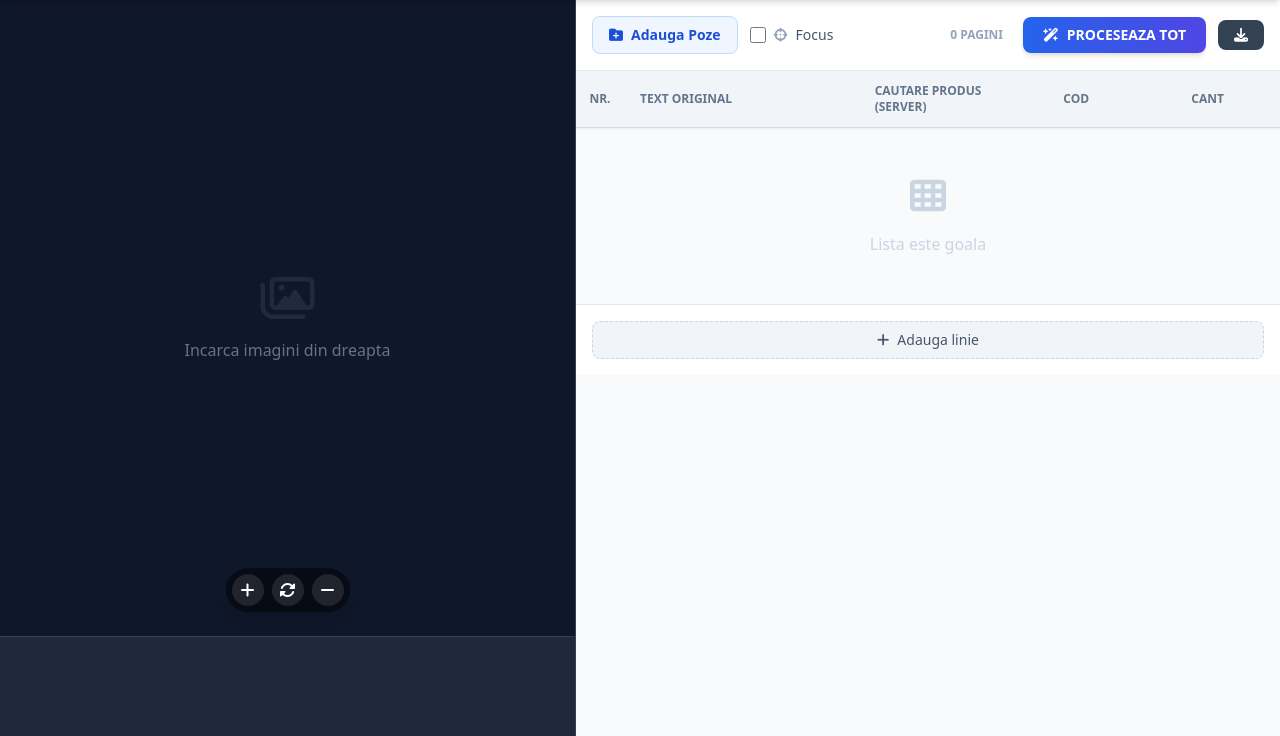
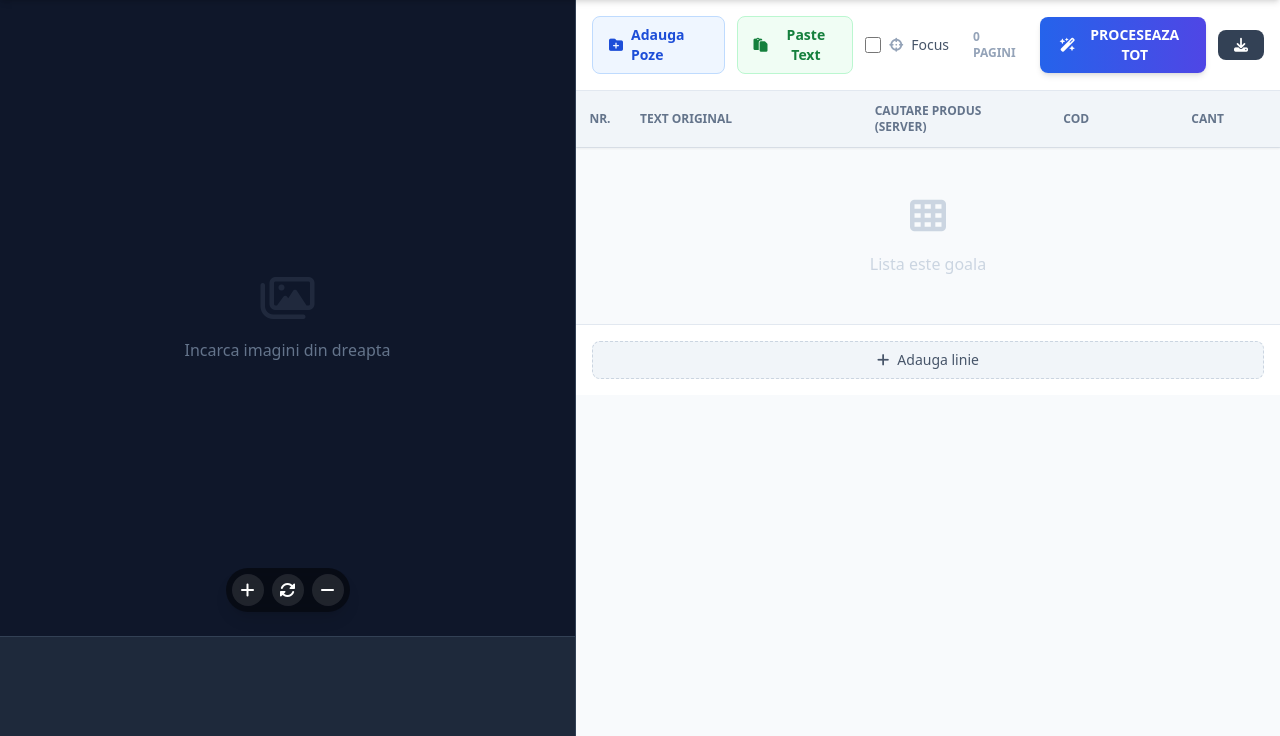
Before and after one commit to nicolaecozaciuc-commits/nexus-pro, a Flask app: page / in a window 1280 px wide. Shown: the part 64-800 px from the top of the page. Run offline with Flask 3, Linux system fonts and the light colour scheme; lists and menus that the app fills with data are empty; some libraries are stand-ins or nearby versions.

Commit message:
Update index.html

```diff
--- a/templates/index.html
+++ b/templates/index.html
@@ -112,6 +112,10 @@
                     <input type="file" id="imgInput" multiple accept="image/*" class="hidden">
                 </label>
 
+                <button onclick="openPasteModal()" class="bg-green-50 hover:bg-green-100 text-green-700 px-4 py-2 rounded-lg border border-green-200 flex items-center gap-2 font-semibold transition text-sm">
+                    <i class="fa-solid fa-paste"></i> Paste Text
+                </button>
+
                 <label class="flex items-center gap-2 text-sm text-slate-600 cursor-pointer select-none">
                     <input type="checkbox" id="focusMode" class="w-4 h-4 rounded border-slate-300 text-blue-600 focus:ring-blue-500">
                     <i class="fa-solid fa-crosshairs text-slate-400"></i>
@@ -163,12 +167,112 @@
         </div>
     </div>
 
+    <!-- MODAL PASTE TEXT -->
+    <div id="pasteModal" class="fixed inset-0 bg-black/50 hidden z-50 flex items-center justify-center">
+        <div class="bg-white rounded-xl shadow-2xl w-full max-w-2xl max-h-[80vh] flex flex-col">
+            <div class="p-4 border-b border-slate-200 flex items-center justify-between">
+                <h3 class="font-bold text-lg text-slate-800"><i class="fa-solid fa-paste mr-2 text-green-600"></i>Paste Lista Produse</h3>
+                <button onclick="closePasteModal()" class="text-slate-400 hover:text-slate-600 text-xl">&times;</button>
+            </div>
+            <div class="p-4 flex-1 overflow-auto">
+                <p class="text-sm text-slate-500 mb-3">Lipeste lista de produse (format: <code class="bg-slate-100 px-1 rounded">Produs cantitate buc</code>)</p>
+                <textarea id="pasteTextArea" class="w-full h-64 border border-slate-300 rounded-lg p-3 text-sm font-mono focus:outline-none focus:ring-2 focus:ring-blue-500" placeholder="1) Centrala peleti 28-30kw
+2) Puffer 500l 2 serpentine termo+
+3) Robinet cu olandez 1&quot; 6 buc
+..."></textarea>
+            </div>
+            <div class="p-4 border-t border-slate-200 flex justify-end gap-3">
+                <button onclick="closePasteModal()" class="px-4 py-2 text-slate-600 hover:bg-slate-100 rounded-lg transition">Anuleaza</button>
+                <button onclick="processPastedText()" class="px-6 py-2 bg-green-600 hover:bg-green-700 text-white rounded-lg font-semibold transition">
+                    <i class="fa-solid fa-check mr-2"></i>Proceseaza
+                </button>
+            </div>
+        </div>
+    </div>
+
     <script>
         // --- STATE ---
         let IMAGES = [];
         let activeIdx = -1;
         let scale = 1, pX = 0, pY = 0, isDragging = false, sX, sY;
         const imgEl = document.getElementById('mainImage');
+
+        // --- PASTE TEXT FUNCTIONS ---
+        function openPasteModal() {
+            document.getElementById('pasteModal').classList.remove('hidden');
+            document.getElementById('pasteTextArea').value = '';
+            document.getElementById('pasteTextArea').focus();
+        }
+
+        function closePasteModal() {
+            document.getElementById('pasteModal').classList.add('hidden');
+        }
+
+        async function processPastedText() {
+            const text = document.getElementById('pasteTextArea').value.trim();
+            if (!text) {
+                alert('Lipeste textul cu lista de produse!');
+                return;
+            }
+
+            const lines = text.split('\n').filter(l => l.trim());
+            const items = [];
+
+            for (const line of lines) {
+                let cleanLine = line.trim();
+
+                // Elimina numerotarea de la inceput: "1)", "1.", "1 ", etc.
+                cleanLine = cleanLine.replace(/^\d+[\)\.\-\s]+/, '').trim();
+
+                if (!cleanLine) continue;
+
+                // Extrage cantitatea din text
+                let qty = 1;
+                let productText = cleanLine;
+
+                // Pattern: "X buc" sau "X m" sau "X set" la sfarsit sau in text
+                // Cauta pattern de cantitate: numar + unitate
+                const qtyPatterns = [
+                    /(\d+)\s*(buc|buv|byc|bucati|m|ml|set|seturi|l|litri|cm)\b/gi,
+                    /(\d+)\s*(buc|buv|byc)\.?\s*$/gi
+                ];
+
+                for (const pattern of qtyPatterns) {
+                    const match = cleanLine.match(pattern);
+                    if (match) {
+                        // Extrage primul numar gasit
+                        const numMatch = match[0].match(/(\d+)/);
+                        if (numMatch) {
+                            qty = parseInt(numMatch[1]);
+                            // Elimina cantitatea din text doar daca e la sfarsit
+                            productText = cleanLine.replace(/\s+\d+\s*(buc|buv|byc|bucati)\.?\s*$/gi, '').trim();
+                            break;
+                        }
+                    }
+                }
+
+                // Daca nu am gasit cantitate explicita, cauta numar singular la sfarsit
+                if (qty === 1) {
+                    const endNumMatch = cleanLine.match(/\s+(\d+)\s*$/);
+                    if (endNumMatch && parseInt(endNumMatch[1]) < 100) {
+                        qty = parseInt(endNumMatch[1]);
+                        productText = cleanLine.replace(/\s+\d+\s*$/, '').trim();
+                    }
+                }
+
+                items.push({ text: productText, qty: qty });
+            }
+
+            if (items.length === 0) {
+                alert('Nu am putut extrage produse din text!');
+                return;
+            }
+
+            closePasteModal();
+
+            // Adauga randurile in tabel
+            await addRows(items, 'TXT');
+        }
 
         // --- 1. IMAGE HANDLING ---
         document.getElementById('imgInput').addEventListener('change', async (e) => {
```
